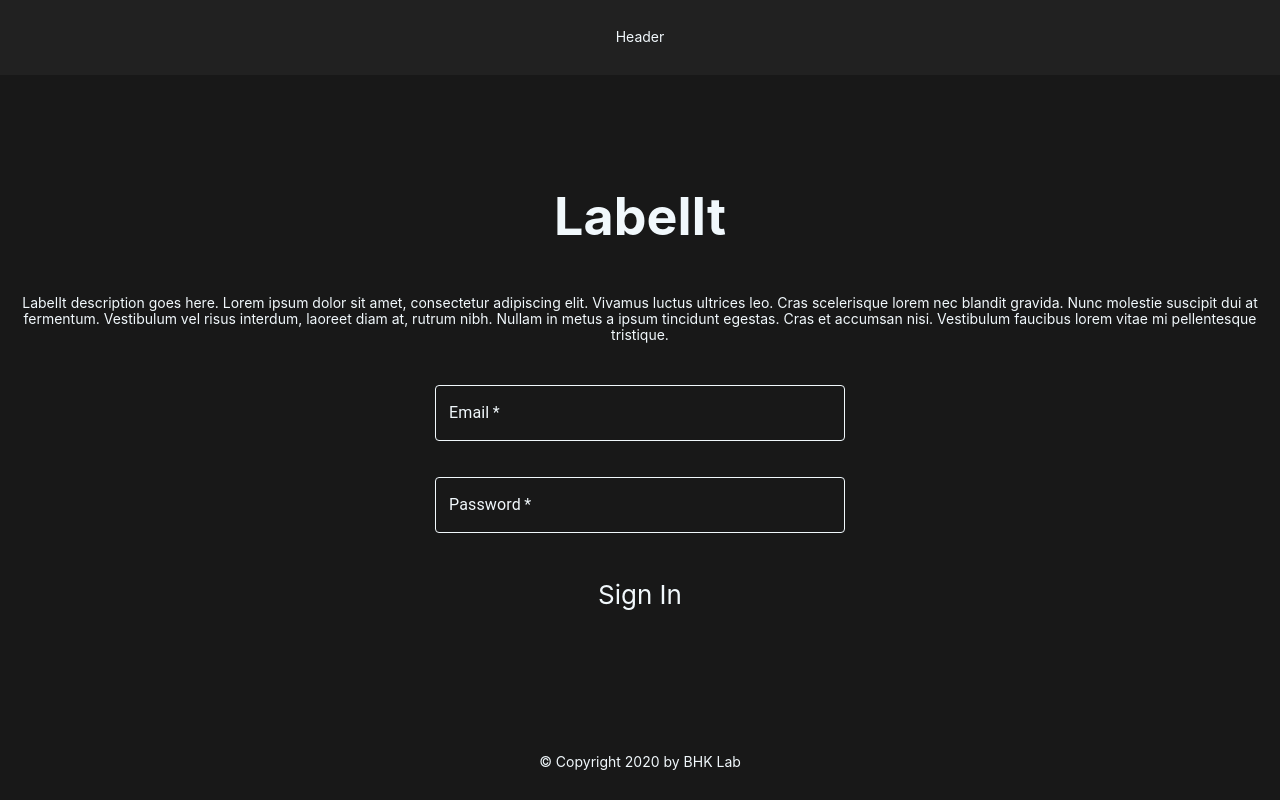
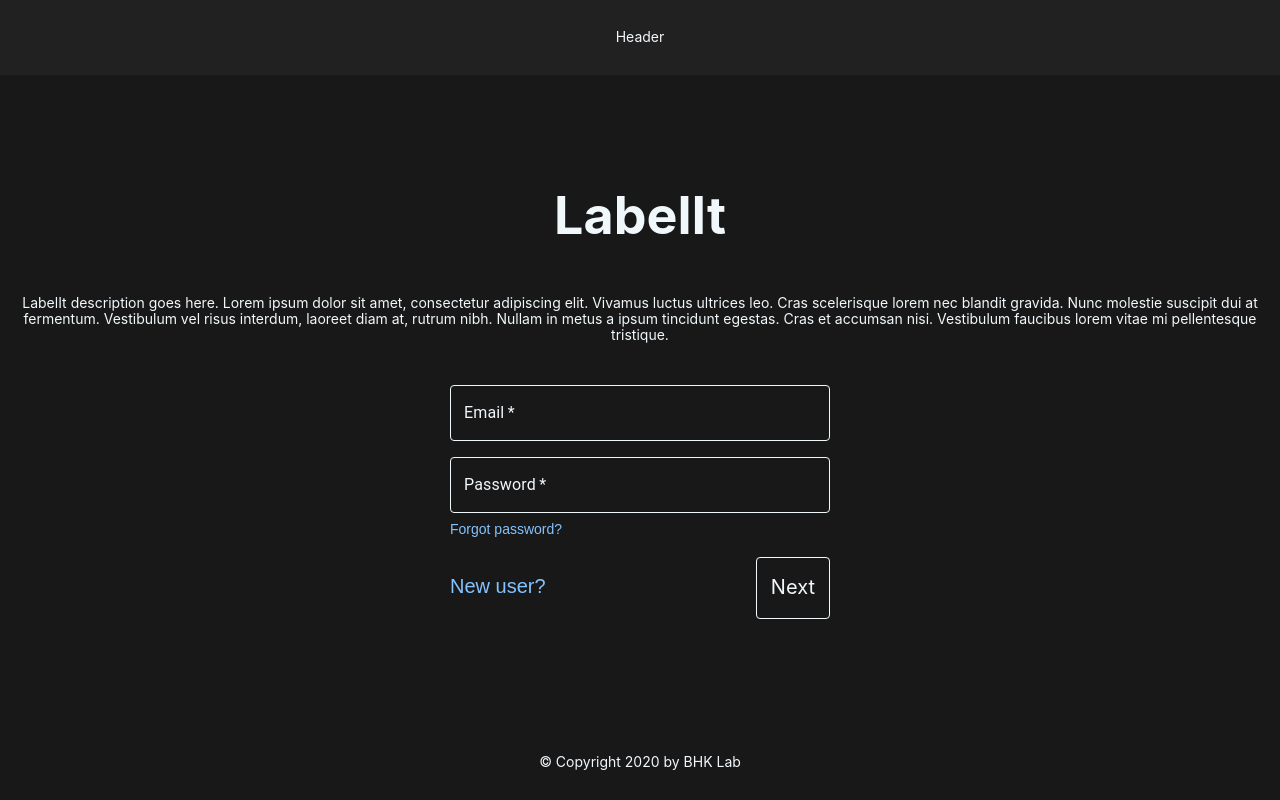
Before and after one commit to bhklab/QUANNOTATE, a React (Create React App) app in the folder client/: page / in a window 1280 px wide. Built offline with nearby package versions, Linux system fonts and the light colour scheme.

Commit message:
Finished login form

```diff
--- a/client/src/components/Login/Login.js
+++ b/client/src/components/Login/Login.js
@@ -41,11 +41,18 @@ const Login = () => {
         value={password}
         onChange={e => handleInputChange(e, 'password')}
       />
-      <button
-        type="submit"
-      >
-        Sign In
-      </button>
+      <div className='button-container'>
+        <a>Forgot password?</a>
+      </div>
+      <div className='button-container submit-container'>
+        <a>New user?</a>
+        <button
+          type="submit"
+        >
+          Next
+        </button>
+      </div>
+
     </StyledLogin>
   )
 }
--- a/client/src/components/Login/StyledLogin.js
+++ b/client/src/components/Login/StyledLogin.js
@@ -11,12 +11,38 @@ const StyledLogin = styled.form`
   max-width: 400px;
   padding: 10px;
   margin: 10px;
-  div {
-    margin-bottom: 20px;
+  width: 25ch;
+  a {
+    color: ${colors.blue};
+    &:hover {
+      color: ${colors.purple};
+    }
   }
   button {
     padding: 18.5px 14px;
     border-radius: 4px;
+    border: 1px solid ${colors.white};
+    font-size: 1.25rem;
+    &:hover {
+      color: ${colors.black};
+      background: ${colors.purple};
+      border: 1px solid ${colors.purple};
+    }
+  }
+  .button-container {
+    width: 100%;
+    display: flex;
+    justify-content: space-between;
+    a {
+      font-size: 0.875rem;
+    }
+  }
+  .submit-container {
+    padding: 20px 0 10px;
+    a {
+      padding: 18.5px 14px 18.5px 0;
+      font-size: 1.25rem;
+    }
   }
 `;
 
--- a/client/src/components/Login/useStyles.js
+++ b/client/src/components/Login/useStyles.js
@@ -4,7 +4,7 @@ const useStyles = makeStyles((theme) => ({
   root: {
     '& .MuiTextField-root': {
       margin: theme.spacing(1),
-      width: '25ch',
+      width: '100%',
     },
   },
 }));
```
